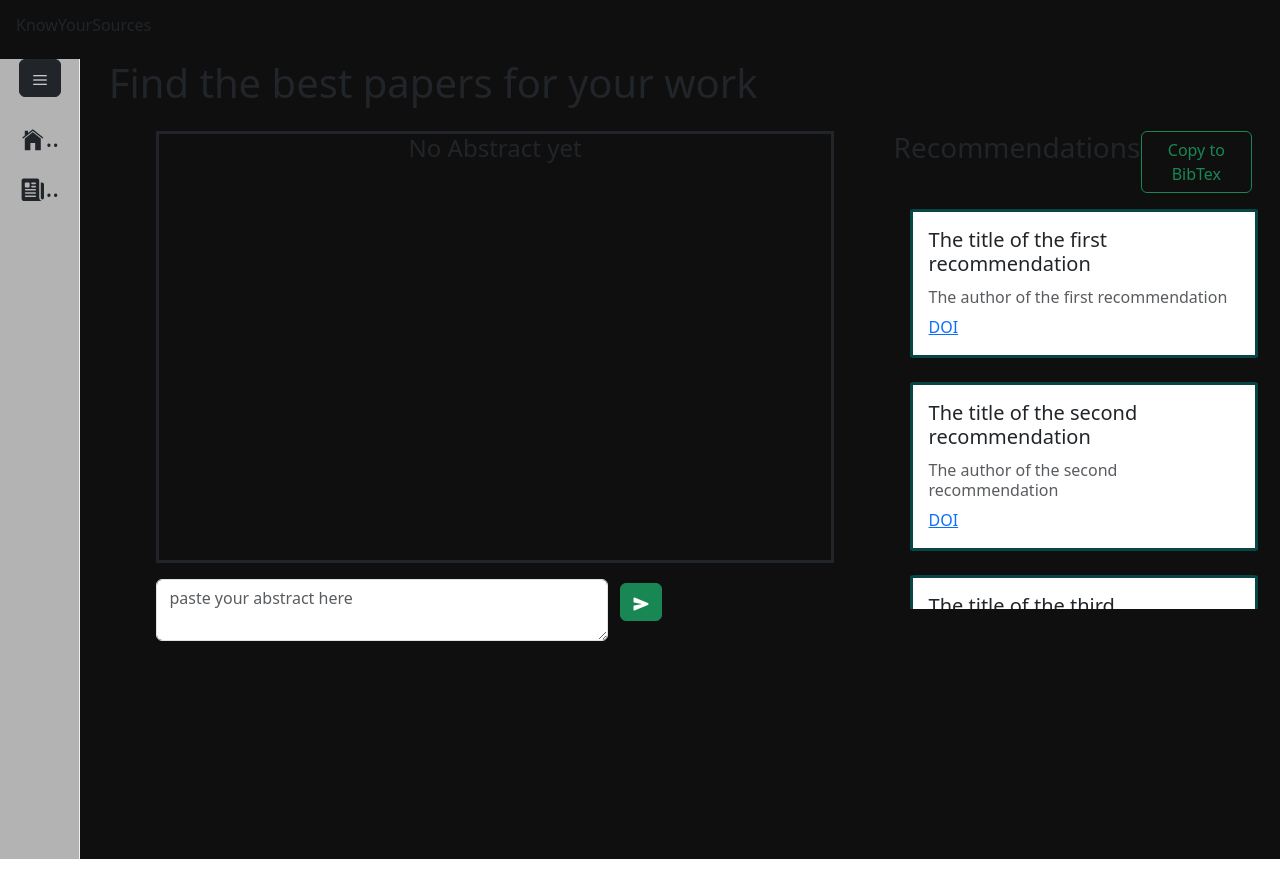
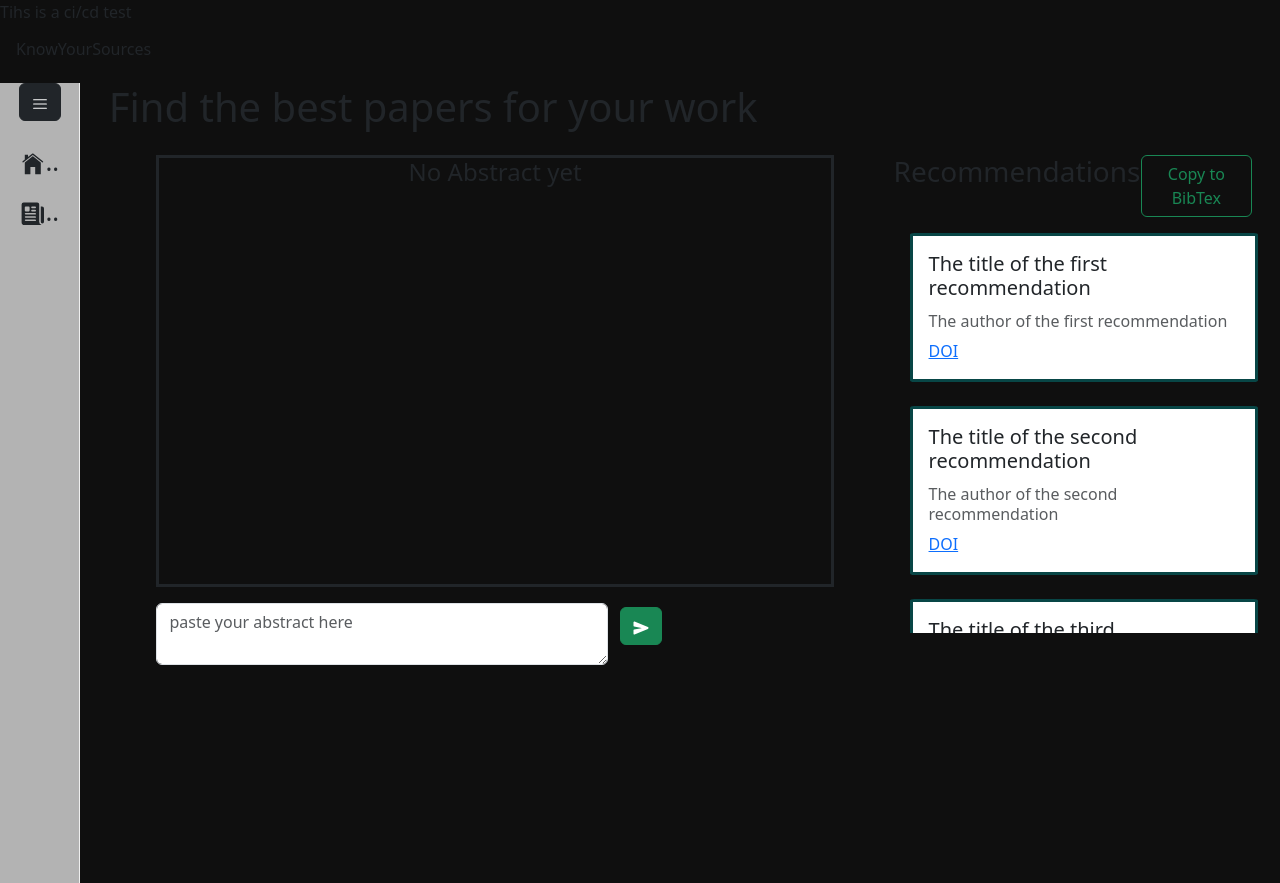
Before and after one commit to MrChriwo/KnowYourSources, a React (Vite) app in the folder frontend/: page / in a window 1280 px wide. Before the commit the page ends 859 px from the top, so only its background shows below. Built offline with nearby package versions, Linux system fonts and the light colour scheme.

Commit message:
cicd frontend

```diff
--- a/frontend/src/App.tsx
+++ b/frontend/src/App.tsx
@@ -9,6 +9,7 @@ const App = () => {
 
   return (
     <div className='app'>
+      Tihs is a ci/cd test
       <TopBanner/>
       <Row>
         {/* Sidebar */}
```
